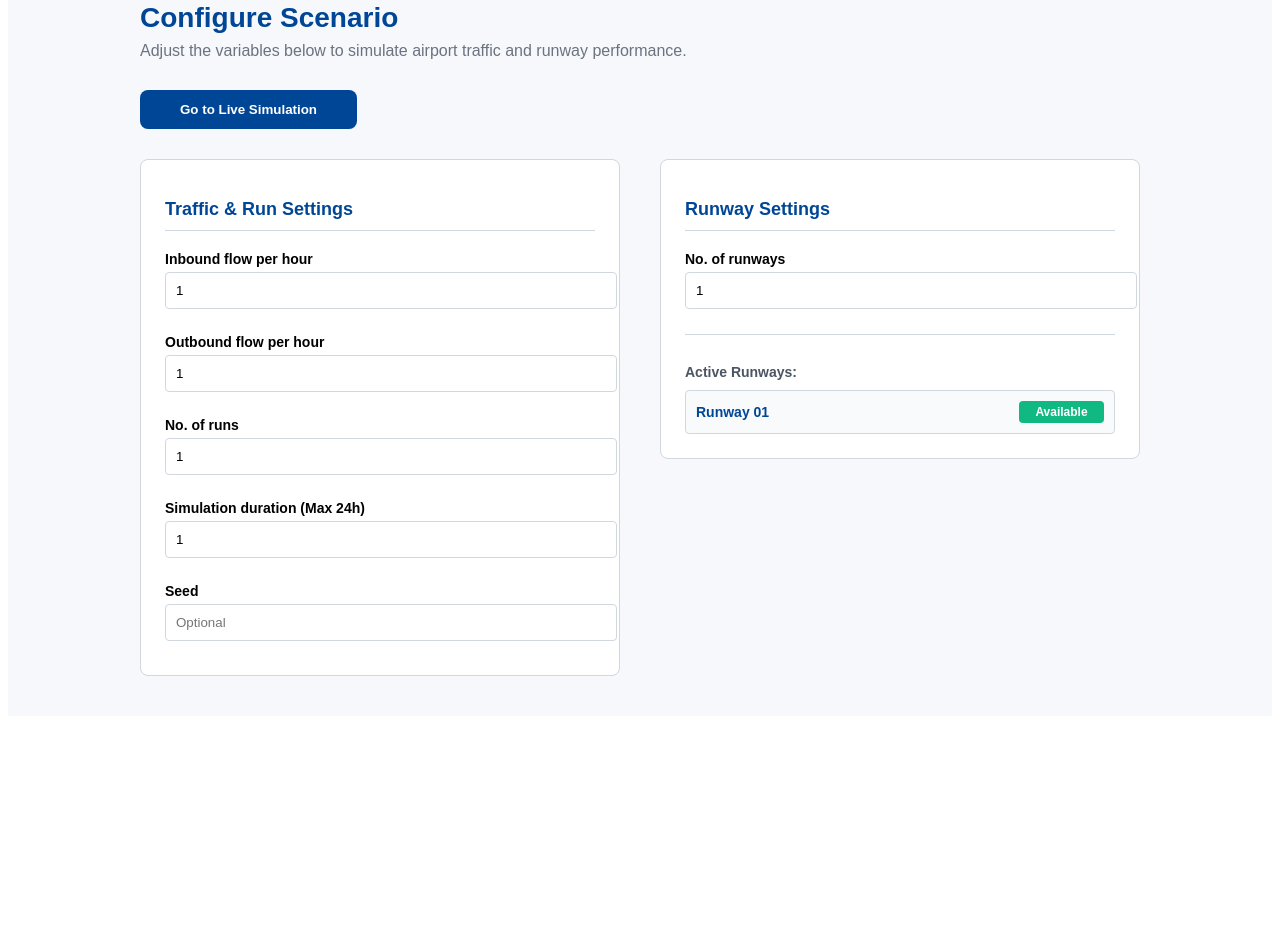
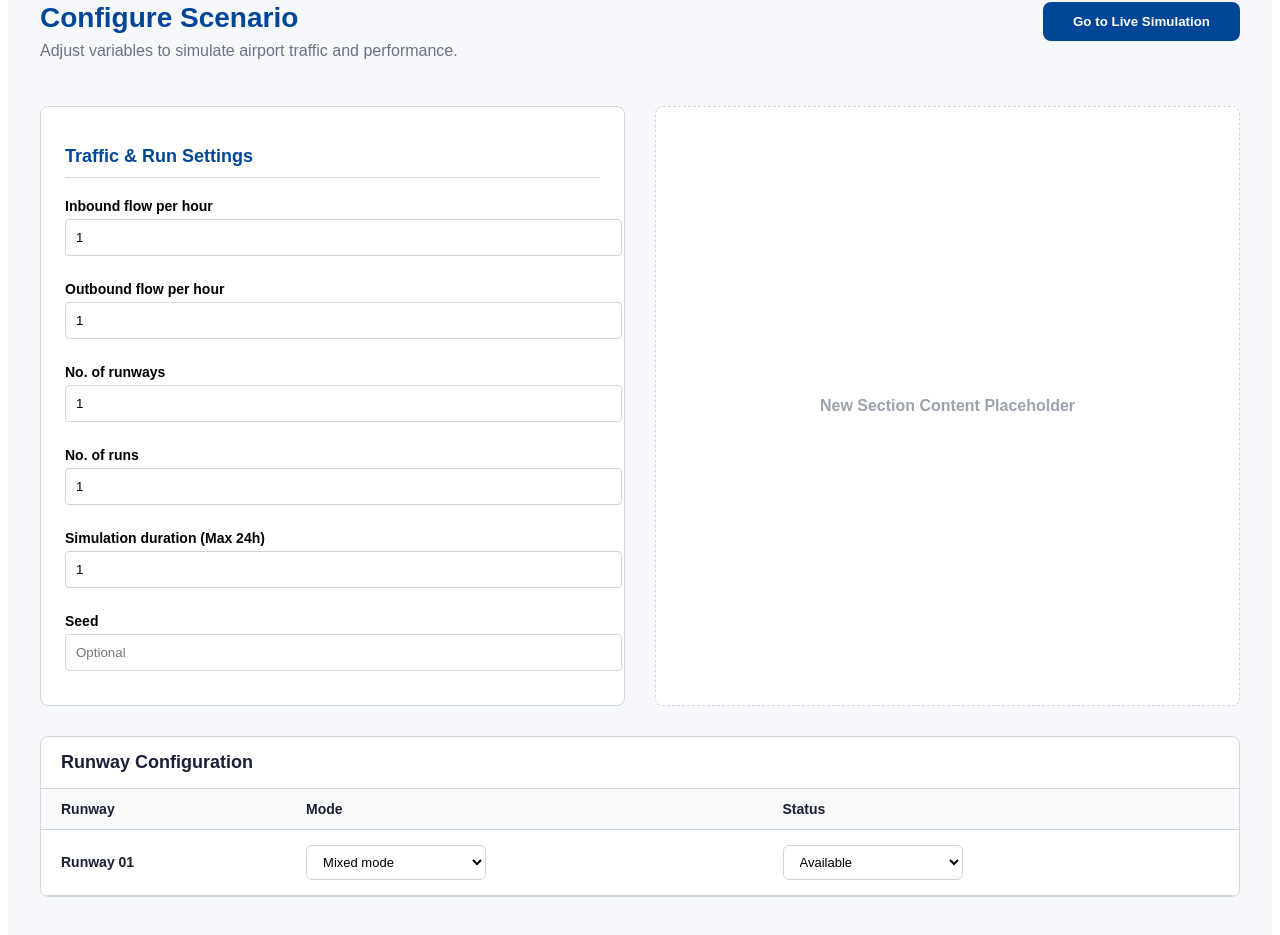
Before and after one commit to pinkie-py/paper-planes, a Next.js app in the folder web-client/: page /configure in a window 1280 px wide. Shown: the part 113-1048 px from the top of the page. Before the commit the page ends 837 px from the top, so only its background shows below. Built offline with nearby package versions, Linux system fonts and the light colour scheme.

Commit message:
Config page restructured

```diff
--- a/web-client/app/configure/page.tsx
+++ b/web-client/app/configure/page.tsx
@@ -1,11 +1,12 @@
 "use client";
 
-import React, { useState } from "react";
+import React, { useState, useEffect } from "react";
 import { useRouter } from "next/navigation";
 import Header from "@/components/header";
 
 const DS_BLUE = "#004696";
 const BORDER = "#d0d7de";
+const TEXT_DARK = "#1a1f36";
 
 const max_runways = 25;
 const max_inbound_flow_per_hour = 250;
@@ -26,7 +27,18 @@ const Configure: React.FC = () => {
     durationHours: "1",
   });
 
-  const [closedRunways, setClosedRunways] = useState<number[]>([]);
+  const [runwayConfigs, setRunwayConfigs] = useState<Record<number, any>>({});
+
+  useEffect(() => {
+    const count = Math.min(max_runways, Math.max(1, parseInt(formData.runways) || 1));
+    setRunwayConfigs((prev) => {
+      const next = { ...prev };
+      for (let i = 0; i < count; i++) {
+        if (!next[i]) next[i] = { mode: "MIXED", status: "AVAILABLE" };
+      }
+      return next;
+    });
+  }, [formData.runways]);
 
   const handleChange = (e: React.ChangeEvent<HTMLInputElement>) => {
     const { name, value } = e.target;
@@ -59,28 +71,11 @@ const Configure: React.FC = () => {
 
     setErrorField(null);
     setFormData((prev) => ({ ...prev, [name]: value }));
-
-    if (name === "runways") {
-      setClosedRunways([]);
-    }
   };
 
-  const toggleRunwayStatus = (index: number) => {
-    setClosedRunways((prev) =>
-      prev.includes(index)
-        ? prev.filter((i) => i !== index)
-        : [...prev, index]
-    );
-  };
-
+  const handleRunSimulation = () => {
     const runwayCount = Math.min(max_runways, Math.max(1, parseInt(formData.runways) || 1));
-  const displayCount = Math.min(runwayCount, 10);
-
-  const handleRunSimulation = () => {
-    const hours = Math.min(
-      max_duration_hours,
-      Math.max(1, Number(formData.durationHours) || 1)
-    );
+    const hours = Math.min(max_duration_hours, Math.max(1, Number(formData.durationHours) || 1));
 
     const payload = {
       inboundFlowRate: Number(formData.inboundFlow) || 0,
@@ -90,17 +85,14 @@ const Configure: React.FC = () => {
       seed: formData.seed ? Number(formData.seed) : null,
       runways: Array.from({ length: runwayCount }).map((_, i) => ({
         id: `Runway ${String(i + 1).padStart(2, "0")}`,
-        mode: "MIXED",
-        status: closedRunways.includes(i)
-          ? "RUNWAY_INSPECTION"
-          : "AVAILABLE",
+        mode: runwayConfigs[i]?.mode || "MIXED",
+        status: runwayConfigs[i]?.status || "AVAILABLE",
       })),
     };
 
     sessionStorage.setItem("pp:simConfig", JSON.stringify(payload));
     sessionStorage.removeItem("pp:lastResults");
     sessionStorage.removeItem("latestSimulation");
-
     router.push("/simulation");
   };
 
@@ -108,144 +100,130 @@ const Configure: React.FC = () => {
     <div style={{ minHeight: "100vh", background: "#f6f8fb", fontFamily: "sans-serif" }}>
       <Header />
 
-      <main style={{ maxWidth: "1000px", margin: "0 auto", padding: "40px 20px" }}>
-        <header style={{ marginBottom: "30px" }}>
+      <main style={{ maxWidth: "1200px", margin: "0 auto", padding: "40px 20px" }}>
+        <div style={{ display: "flex", justifyContent: "space-between", alignItems: "flex-start", marginBottom: "30px" }}>
+          <header>
             <h1 style={{ fontSize: "28px", fontWeight: "800", color: DS_BLUE, margin: 0 }}>
               Configure Scenario
             </h1>
             <p style={{ color: "#6b7280", marginTop: "8px" }}>
-            Adjust the variables below to simulate airport traffic and runway performance.
+              Adjust variables to simulate airport traffic and performance.
             </p>
           </header>
-
-        <div style={{ marginBottom: "30px" }}>
-          <button
-            onClick={handleRunSimulation}
-            style={{
-              padding: "12px 40px",
-              background: DS_BLUE,
-              color: "white",
-              border: "none",
-              borderRadius: "8px",
-              fontWeight: "700",
-              cursor: "pointer",
-            }}
-          >
+          <button onClick={handleRunSimulation} style={applyButtonStyle}>
             Go to Live Simulation
           </button>
         </div>
 
-        <div style={{ display: "grid", gridTemplateColumns: "1fr 1fr", gap: "40px", alignItems: "start" }}>
-          <section style={{ background: "white", padding: "24px", border: `1px solid ${BORDER}`, borderRadius: "8px" }}>
-            <h2 style={{ fontSize: "18px", fontWeight: "800", marginBottom: "20px", color: DS_BLUE, borderBottom: `1px solid ${BORDER}`, paddingBottom: "10px" }}>
-              Traffic & Run Settings
-            </h2>
+        <div style={{ display: "grid", gridTemplateColumns: "1fr 1fr", gap: "30px", marginBottom: "30px" }}>
+          <section style={cardStyle}>
+            <h2 style={sectionHeaderStyle}>Traffic & Run Settings</h2>
+            <div style={{ display: "grid", gap: "15px" }}>
+              <InputBlock label="Inbound flow per hour" name="inboundFlow" value={formData.inboundFlow} onChange={handleChange} min="0" max={max_inbound_flow_per_hour} />
+              {errorField === "inboundFlow_max" && <ErrorMessage limit={max_inbound_flow_per_hour} />}
+              {errorField === "inboundFlow_min" && <MinErrorMessage msg="Cannot be less than 0." />}
 
-            <div style={{ display: "grid", gap: "15px" }}>
-              <InputBlock
-                label="Inbound flow per hour"
-                name="inboundFlow"
-                value={formData.inboundFlow}
-                onChange={handleChange}
-                min="0"
-                max={max_inbound_flow_per_hour}
-              />
-              {errorField === "inboundFlow_max" && <ErrorMessage limit={max_inbound_flow_per_hour} />}
-              {errorField === "inboundFlow_min" && <p style={{ color: "#dc2626", fontSize: "12px", marginTop: "-10px", marginBottom: "5px", fontWeight: "600" }}>Cannot be less than 0.</p>}
+              <InputBlock label="Outbound flow per hour" name="outboundFlow" value={formData.outboundFlow} onChange={handleChange} min="0" max={max_outbound_flow_per_hour} />
+              {errorField === "outboundFlow_max" && <ErrorMessage limit={max_outbound_flow_per_hour} />}
+              {errorField === "outboundFlow_min" && <MinErrorMessage msg="Cannot be less than 0." />}
 
-              <InputBlock
-                label="Outbound flow per hour"
-                name="outboundFlow"
-                value={formData.outboundFlow}
-                onChange={handleChange}
-                min="0"
-                max={max_outbound_flow_per_hour}
-              />
-              {errorField === "outboundFlow_max" && <ErrorMessage limit={max_outbound_flow_per_hour} />}
-              {errorField === "outboundFlow_min" && <p style={{ color: "#dc2626", fontSize: "12px", marginTop: "-10px", marginBottom: "5px", fontWeight: "600" }}>Cannot be less than 0.</p>}
+              <InputBlock label="No. of runways" name="runways" value={formData.runways} onChange={handleChange} min="1" max={max_runways} />
+              {errorField === "runways_max" && <ErrorMessage limit={max_runways} />}
+              {errorField === "runways_min" && <MinErrorMessage msg="Minimum 1 runway required." />}
 
-              <InputBlock
-                label="No. of runs"
-                name="numRuns"
-                value={formData.numRuns}
-                onChange={handleChange}
-                min="1"
-                max={max_runs}
-              />
+              <InputBlock label="No. of runs" name="numRuns" value={formData.numRuns} onChange={handleChange} min="1" max={max_runs} />
               {errorField === "numRuns_max" && <ErrorMessage limit={max_runs} />}
-              {errorField === "numRuns_min" && <p style={{ color: "#dc2626", fontSize: "12px", marginTop: "-10px", marginBottom: "5px", fontWeight: "600" }}>Minimum 1 run required.</p>}
+              {errorField === "numRuns_min" && <MinErrorMessage msg="Minimum 1 run required." />}
 
-              <InputBlock
-                label={`Simulation duration (Max ${max_duration_hours}h)`}
-                name="durationHours"
-                value={formData.durationHours}
-                onChange={handleChange}
-                min="1"
-                max={max_duration_hours}
-              />
+              <InputBlock label={`Simulation duration (Max ${max_duration_hours}h)`} name="durationHours" value={formData.durationHours} onChange={handleChange} min="1" max={max_duration_hours} />
               {errorField === "durationHours_max" && <ErrorMessage limit={max_duration_hours} />}
-              {errorField === "durationHours_min" && <p style={{ color: "#dc2626", fontSize: "12px", marginTop: "-10px", marginBottom: "5px", fontWeight: "600" }}>Duration must be at least 1 hour.</p>}
+              {errorField === "durationHours_min" && <MinErrorMessage msg="Duration must be at least 1 hour." />}
 
-              <InputBlock
-                label="Seed"
-                name="seed"
-                value={formData.seed}
-                onChange={handleChange}
-                placeholder="Optional"
-                type="text"
-              />
+              <InputBlock label="Seed" name="seed" value={formData.seed} onChange={handleChange} placeholder="Optional" type="text" />
             </div>
           </section>
 
-          <section style={{ background: "white", padding: "24px", border: `1px solid ${BORDER}`, borderRadius: "8px" }}>
-            <h2 style={{ fontSize: "18px", fontWeight: "800", marginBottom: "20px", color: DS_BLUE, borderBottom: `1px solid ${BORDER}`, paddingBottom: "10px" }}>
-              Runway Settings
-            </h2>
+          <section style={{ ...cardStyle, display: "flex", alignItems: "center", justifyContent: "center", borderStyle: "dashed" }}>
+            <p style={{ color: "#9ca3af", fontWeight: "600" }}>New Section Content Placeholder</p>
 
-            <InputBlock
-              label="No. of runways"
-              name="runways"
-              value={formData.runways}
-              onChange={handleChange}
-              min="1"
-              max={max_runways}
-            />
-            {errorField === "runways_max" && <ErrorMessage limit={max_runways} />}
-            {errorField === "runways_min" && <p style={{ color: "#dc2626", fontSize: "12px", marginTop: "-10px", marginBottom: "5px", fontWeight: "600" }}>Minimum 1 runway required.</p>}
 
-            {displayCount > 0 && (
-              <div style={{ marginTop: "25px", borderTop: `1px solid ${BORDER}`, paddingTop: "15px" }}>
-                <h3 style={{ fontSize: "14px", color: "#4b5563", marginBottom: "10px" }}>Active Runways:</h3>
-                <div style={{ display: "grid", gap: "8px" }}>
-                  {Array.from({ length: displayCount }).map((_, i) => {
-                    const isClosed = closedRunways.includes(i);
-                    return (
-                      <div key={i} style={{ padding: "10px", background: "#f9fafb", border: `1px solid ${BORDER}`, borderRadius: "4px", display: "flex", justifyContent: "space-between", alignItems: "center", fontSize: "14px" }}>
-                        <span style={{ fontWeight: "700", color: DS_BLUE }}>
-                          Runway {String(i + 1).padStart(2, "0")}
-                        </span>
-                        <button
-                          onClick={() => toggleRunwayStatus(i)}
-                          style={{ padding: "4px 10px", borderRadius: "4px", border: "none", cursor: "pointer", fontSize: "12px", fontWeight: "600", color: "white", background: isClosed ? "#dc2626" : "#10b981", minWidth: "85px" }}
-                        >
-                          {isClosed ? "Closed" : "Available"}
-                        </button>
-                      </div>
-                    );
-                  })}
-                </div>
-              </div>
-            )}
+
+
           </section>
         </div>
+
+        <section style={{ ...cardStyle, padding: 0, overflow: "hidden" }}>
+          <div style={{ padding: "15px 20px", borderBottom: `1px solid ${BORDER}`, display: "flex", justifyContent: "space-between", alignItems: "center" }}>
+            <h2 style={{ fontSize: "18px", fontWeight: "900", color: TEXT_DARK, margin: 0 }}>
+              Runway Configuration
+            </h2>
+          </div>
+
+          <div style={{ overflowX: "auto" }}>
+            <table style={{ width: "100%", borderCollapse: "collapse" }}>
+              <thead>
+                <tr style={{ background: "#f8f9fa", textAlign: "left" }}>
+                  <th style={thStyle}>Runway</th>
+                  <th style={thStyle}>Mode</th>
+                  <th style={thStyle}>Status</th>
+                </tr>
+              </thead>
+              <tbody>
+                {Array.from({ length: Math.min(max_runways, Math.max(0, parseInt(formData.runways) || 0)) }).map((_, i) => (
+                  <tr key={i} style={{ borderBottom: `1px solid ${BORDER}` }}>
+                    <td style={{ ...tdStyle, fontWeight: "900", color: TEXT_DARK }}>
+                      Runway {String(i + 1).padStart(2, "0")}
+                    </td>
+                    <td style={tdStyle}>
+                      <select
+                        style={selectStyle}
+                        value={runwayConfigs[i]?.mode}
+                        onChange={(e) => setRunwayConfigs({...runwayConfigs, [i]: {...runwayConfigs[i], mode: e.target.value}})}
+                      >
+                        <option value="MIXED">Mixed mode</option>
+                        <option value="TAKEOFF">Take-off only</option>
+                        <option value="LANDING">Landing only</option>
+                      </select>
+                    </td>
+                    <td style={tdStyle}>
+                      <select
+                        style={selectStyle}
+                        value={runwayConfigs[i]?.status}
+                        onChange={(e) => setRunwayConfigs({...runwayConfigs, [i]: {...runwayConfigs[i], status: e.target.value}})}
+                      >
+                        <option value="AVAILABLE">Available</option>
+                        <option value="RUNWAY_INSPECTION">Inspection</option>
+                        <option value="SNOW_CLEARANCE">Snow clearance</option>
+                        <option value="EQUIPMENT_FAILURE">Failure</option>
+                      </select>
+                    </td>
+                  </tr>
+                ))}
+              </tbody>
+            </table>
+          </div>
+        </section>
       </main>
     </div>
   );
 };
 
+const cardStyle: React.CSSProperties = { background: "white", padding: "24px", border: `1px solid ${BORDER}`, borderRadius: "8px" };
+const sectionHeaderStyle: React.CSSProperties = { fontSize: "18px", fontWeight: "800", marginBottom: "20px", color: DS_BLUE, borderBottom: `1px solid ${BORDER}`, paddingBottom: "10px" };
+const thStyle: React.CSSProperties = { padding: "12px 20px", fontSize: "14px", color: TEXT_DARK, fontWeight: "800", borderBottom: `1px solid ${BORDER}` };
+const tdStyle: React.CSSProperties = { padding: "15px 20px", fontSize: "14px" };
+const selectStyle: React.CSSProperties = { padding: "8px 12px", borderRadius: "6px", border: `1px solid ${BORDER}`, fontSize: "13px", width: "180px", background: "white" };
+const applyButtonStyle: React.CSSProperties = { padding: "12px 30px", background: DS_BLUE, color: "white", border: "none", borderRadius: "8px", fontWeight: "700", cursor: "pointer" };
+
 const ErrorMessage = ({ limit }: { limit: number }) => (
   <p style={{ color: "#dc2626", fontSize: "12px", marginTop: "-10px", marginBottom: "5px", fontWeight: "600" }}>
     Maximum {limit} allowed.
+  </p>
+);
+
+const MinErrorMessage = ({ msg }: { msg: string }) => (
+  <p style={{ color: "#dc2626", fontSize: "12px", marginTop: "-10px", marginBottom: "5px", fontWeight: "600" }}>
+    {msg}
   </p>
 );
 
@@ -255,19 +233,8 @@ const InputBlock = ({ label, name, value, onChange, placeholder = "", type = "nu
       {label}
     </label>
     <input
-      type={type}
-      name={name}
-      value={value}
-      onChange={onChange}
-      placeholder={placeholder}
-      max={max}
-      min={min}
-      style={{
-        width: "100%",
-        padding: "10px",
-        border: `1px solid ${BORDER}`,
-        borderRadius: "4px",
-      }}
+      type={type} name={name} value={value} onChange={onChange} placeholder={placeholder} max={max} min={min}
+      style={{ width: "100%", padding: "10px", border: `1px solid ${BORDER}`, borderRadius: "4px" }}
     />
   </div>
 );
```
Lines whose indentation alone changed are shown as unchanged.
